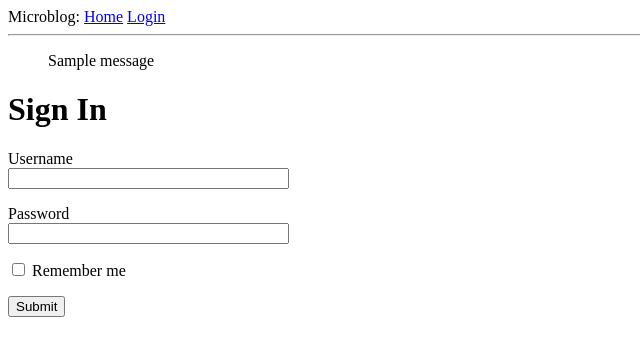
After one commit to davidedicillo/microblog, a Python web app: template app/templates/login.html in a window 1280 px wide. The commit adds this page. Shown: the top 356 px of the page, without its empty margins (0-640 px from the left). Run offline with Jinja, Linux system fonts and the light colour scheme; the template is opened without the code that fills it: most values are stand-ins (such as "Sample title", 1, 10 or a date in 2020); one stand-in notice (Sample message) is shown; form fields are guessed from the names that the template uses.

Commit message:
Added login form

```diff
--- a/app/__init__.py
+++ b/app/__init__.py
@@ -1,5 +1,7 @@
 from flask import Flask
+from config import Config
 
 app = Flask(__name__)
+app.config.from_object(Config)
 
 from app import routes
--- a/app/templates/base.html
+++ b/app/templates/base.html
@@ -7,8 +7,21 @@
 		{% endif %}
 	</head>
 	<body>
-		<div>Microblog: <a href="/index">Home</a></div>
+		<div>
+			Microblog:
+			<a href="{{ url_for('index') }}">Home</a>
+			<a href="{{ url_for('login') }}">Login</a>
+		</div>
 		<hr />
+		{% with messages = get_flashed_messages() %}
+		{% if messages %}
+		<ul>
+			{% for message in messages %}
+			{{ message }}
+			{% endfor %}
+		</ul>
+		{% endif %}
+		{% endwith %}
 		{% block content %}{% endblock %}
 	</body>
 </html>
--- /dev/null
+++ b/app/templates/login.html
@@ -0,0 +1,26 @@
+{% extends "base.html" %}
+
+{% block content %}
+
+<h1>Sign In</h1>
+<form action="" method="post" novalidate>
+	{{ form.hidden_tag() }}
+	<p>
+		{{ form.username.label }}<br />
+		{{ form.username(size=32) }}<br />
+		{% for error in form.username.errors %}
+		<span style="color: red;">[{{ error }}]</span>
+		{% endfor %}
+	</p>
+	<p>
+		{{ form.password.label }}<br />
+		{{ form.password(size=32) }}<br />
+		{% for error in form.password.errors %}
+		<span style="color: red;">[{{ error }}]</span>
+		{% endfor %}
+	</p>
+	<p>{{ form.remember_me }} {{ form.remember_me.label }}</p>
+	<p>{{ form.submit() }}</p>
+</form>
+
+{% endblock %}
--- /dev/null
+++ b/config.py
@@ -0,0 +1,4 @@
+import os
+
+class Config(object):
+	SECRET_KEY = os.environ.get('SECRET_KEY') or 'a-secret-password'
```
Also changed, not shown: app/forms.py (added, +9 -0 lines), app/routes.py (+10 -1 lines).
